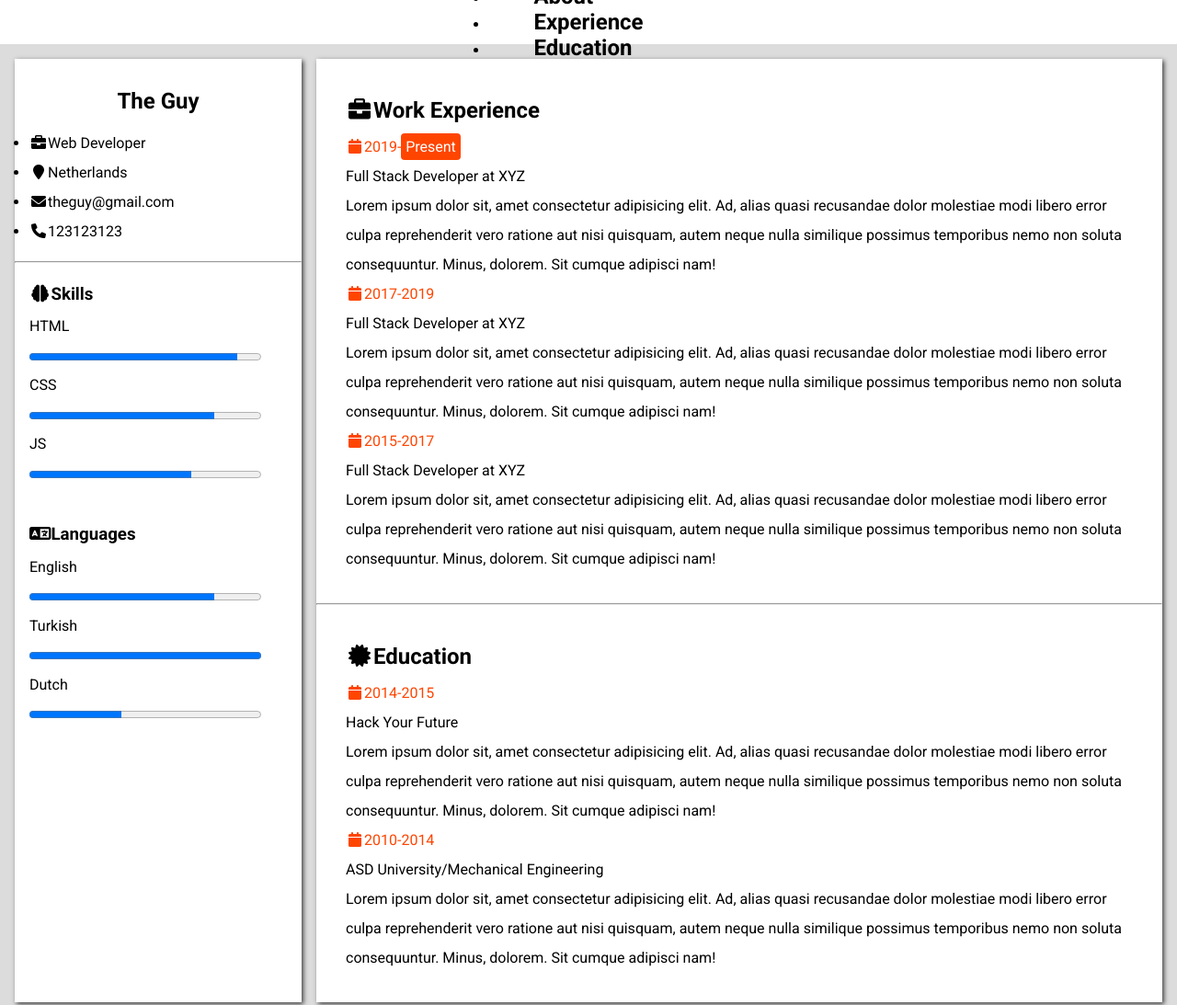
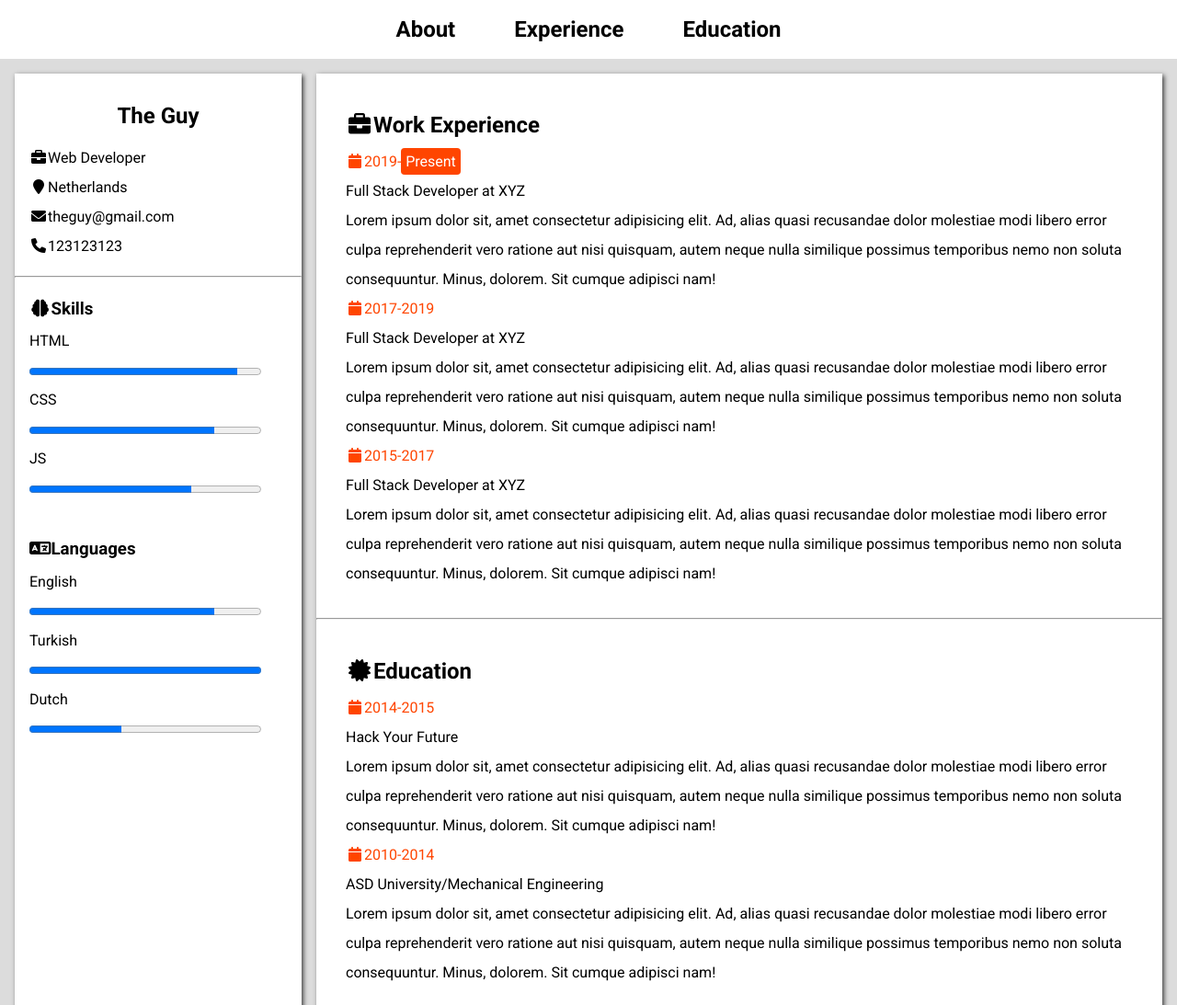
Before and after one commit to SrdrOlmez/HYF-Module-HTMLCSSGIT, a plain HTML site: page week1/index.html in a window 1280 px wide. Shown: the top 1093 px of the page at 92% size. Drawn offline with Linux system fonts and the light colour scheme.

Commit message:
Update style.css

```diff
--- a/week1/style.css
+++ b/week1/style.css
@@ -13,23 +13,31 @@ body {
 }
 nav {
   background-color: white;
-  height: 3rem;
+  height: 4rem;
+  font-weight: 700;
   display: flex;
   justify-content: center;
   align-items: center;
-  font-weight: 700;
 }
-
-nav ul a {
-  text-decoration: none;
-  margin: 0 3rem;
+.information ul {
+  list-style-type: none;
+}
+nav ul {
+  display: flex;
+  justify-content: center;
+  list-style-type: none;
   font-size: 1.5rem;
   color: black;
 }
-nav ul {
+a {
+  margin: auto 2rem;
+  text-decoration: none;
+  color: black;
+}
+nav ul li {
   transition: 100ms linear;
 }
-nav ul:hover {
+nav ul li:hover {
   transform: scale(1.1);
 }
 
```
